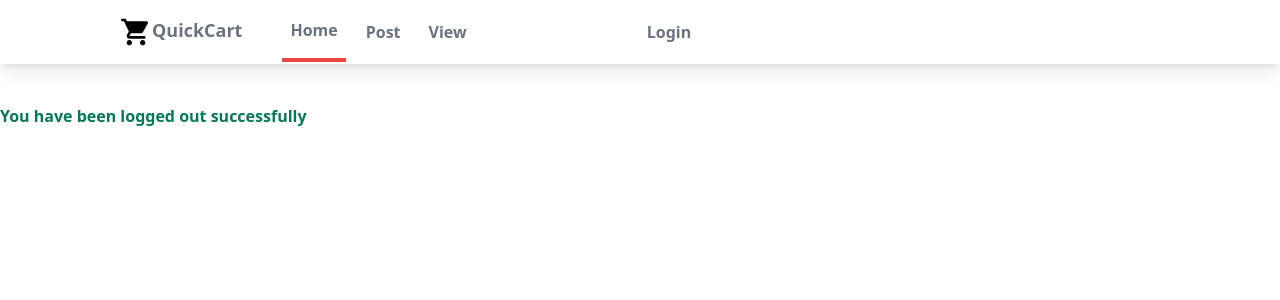
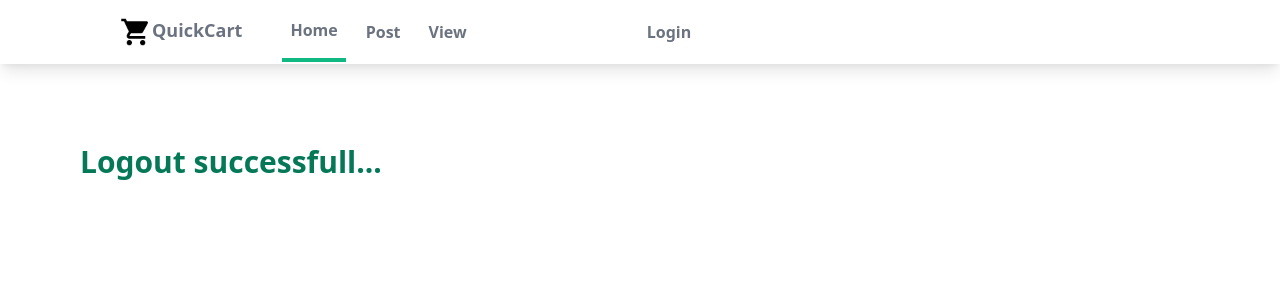
Before and after one commit to a-anuj/django, a Django app: page /users/logout/ in a window 1280 px wide. Shown: the top 300 px of the page. Run offline with Django 4.2, Linux system fonts and the light colour scheme; style sheets or scripts are compiled from the project's sources.

Commit message:
add readme.md file

```diff
--- a/mysite/myapp/templates/myapp/base.html
+++ b/mysite/myapp/templates/myapp/base.html
@@ -15,7 +15,7 @@
                             </a>
                         </div>
                         <div class="items-center flex space-x-3">
-                            <a href="#" class="py-4 px-2 text-gray-500 font-semibold border-b-4 border-red-500">Home</a>
+                            <a href="{% url 'myapp:products' %}" class="py-4 px-2 text-gray-500 font-semibold border-b-4 border-green-500">Home</a>
                             <a href="{% url 'myapp:add_product' %}" class="py-4 px-2 text-gray-500 font-semibold">Post</a>
                             <a href="{% url 'myapp:products' %}" class="py-4 px-2 text-gray-500 font-semibold">View</a>
                             {% if user.is_authenticated %}
--- a/mysite/users/templates/users/logout.html
+++ b/mysite/users/templates/users/logout.html
@@ -1,4 +1,4 @@
 {% extends 'myapp/base.html' %}
 {% block body %}
-<h1 class="mt-10 text-green-700 font-semibold">You have been logged out successfully</h1>
+<h1 class="m-20 text-green-700 font-semibold text-3xl">Logout successfull...</h1>
 {% endblock %}
```
Also changed, not shown: mysite/db.sqlite3, mysite/media/images/tomato_nwiMovf.jpeg (added), readme.md (added).
